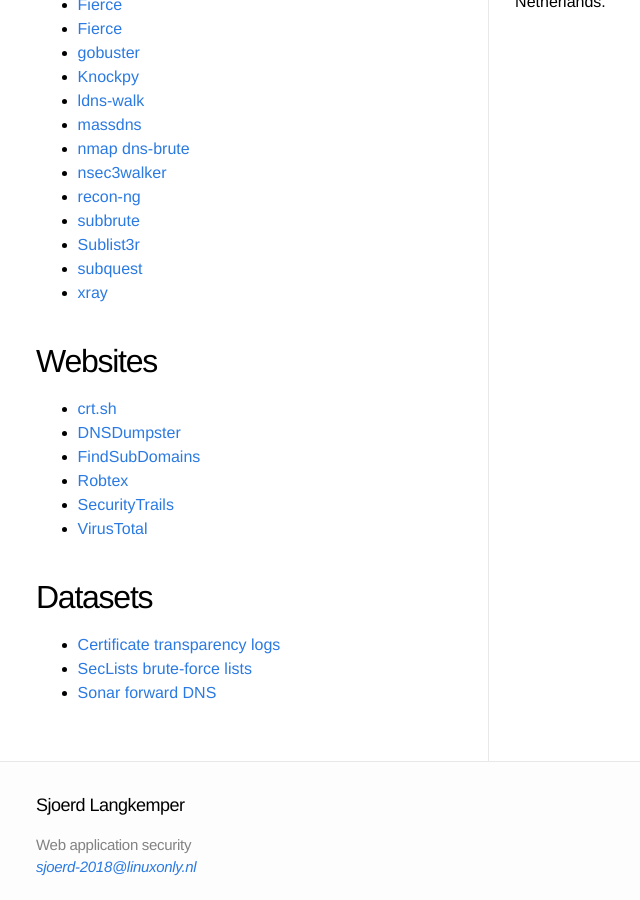
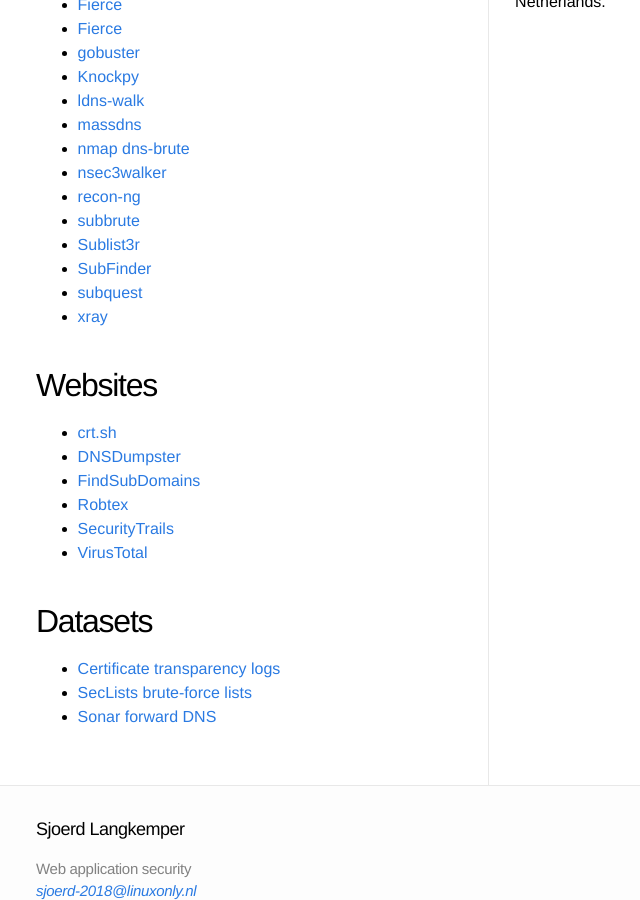
Before and after one commit to Sjord/Sjord.github.io, a Jekyll site: the page built from _posts/2018-05-29-discovering-subdomains.md, in a window 1280 px wide and 900 px high, scrolled down 659 px. Shown: the whole window, without its empty margins (104-744 px from the left). Built offline with Jekyll 4.4.1, drawn with Linux system fonts in a browser that asks for light colours; our own code applies the rules of GitHub Pages for plain Markdown files.

Commit message:
Add SubFinder

```diff
--- a/_posts/2018-05-29-discovering-subdomains.md
+++ b/_posts/2018-05-29-discovering-subdomains.md
@@ -27,6 +27,7 @@
 * [recon-ng](https://bitbucket.org/LaNMaSteR53/recon-ng)
 * [subbrute](https://github.com/TheRook/subbrute)
 * [Sublist3r](https://github.com/aboul3la/Sublist3r)
+* [SubFinder](https://github.com/ice3man543/subfinder)
 * [subquest](https://github.com/skepticfx/subquest)
 * [xray](https://github.com/evilsocket/xray)
 
```
